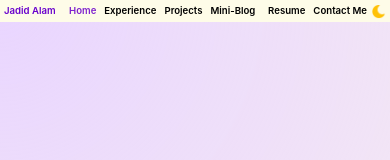
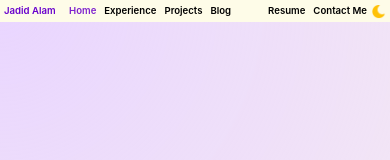
Before and after one commit to Jadid-Alam/FrontEndPortfolio, a React (Create React App) app: page / in a window 390 px wide. Shown: the top 160 px of the page. Built offline with nearby package versions, Linux system fonts and the light colour scheme.

Commit message:
fixed blog name for mobile

```diff
--- a/package.json
+++ b/package.json
@@ -6,6 +6,7 @@
     "@testing-library/jest-dom": "^5.17.0",
     "@testing-library/react": "^13.4.0",
     "@testing-library/user-event": "^13.5.0",
+    "js-cookie": "^3.0.5",
     "portfolio": "file:",
     "react": "^18.2.0",
     "react-dom": "^18.2.0",
--- a/src/Blog.js
+++ b/src/Blog.js
@@ -4,6 +4,7 @@ import darkModeImage from './images/night-mode.png';
 import lightModeImage from './images/day-mode.png';
 import { Link } from 'react-router-dom';
 import sendIcon from './images/send.png';
+import Cookies from 'js-cookie';
 
 const Blog = () => {
 
@@ -12,8 +13,12 @@ const Blog = () => {
     const [mouse, setMouse] = useState({x:0, y:0});
     const [fading, setFading] = useState({});
     const [darkMode, setDarkMode] = useState(() => {
+      //const savedMode = Cookies.get('darkMode');
       const savedMode = localStorage.getItem('darkMode');
-      return savedMode ? JSON.parse(savedMode) : false;
+      if (savedMode !== undefined && savedMode !== null) {
+        return savedMode;
+      }
+      return false;
     });
     const [posts, setPosts] = useState([]);
     const [comments, setComments] = useState([]);
@@ -25,13 +30,21 @@ const Blog = () => {
     const toggleDarkMode = () => {
       if (darkMode) {
           setDarkMode(false);
+          Cookies.remove('darkMode');
+          // Cookies.set('darkMode', false, { expires: 1 });
+          localStorage.removeItem('darkMode');
+          localStorage.setItem('darkMode', false);
       }
       else
       {
           setDarkMode(true);
+          // Cookies.remove('darkMode');
+          // Cookies.set('darkMode', true, { expires: 1 });
+          localStorage.removeItem('darkMode');
+          localStorage.setItem('darkMode', true);
       }
-      localStorage.setItem('darkMode', JSON.stringify(darkMode));
-    };
+  };
+
 
     const handleDownload = () => {
       const fileUrl = "/Jadid-Alam-CV.pdf";
@@ -217,7 +230,7 @@ const Blog = () => {
 
                         <li className={`p-1 md:p-2  transform transition  hover:text-purple-600
                         hover:translate-y-1 hover:transform hover:transition ${darkMode ? 'text-purple-300' : 'text-purple-700'}`}>
-                          <Link to='/mini-blog'>Mini-Blog</Link>
+                          <Link to='/mini-blog'>Blog</Link>
                         </li>
 
                     </ul>
--- a/src/ContactMe.js
+++ b/src/ContactMe.js
@@ -7,6 +7,7 @@ import gmailImage from './images/gmail.png';
 import linkedinImage from './images/linkedin.png';
 import githubImage from './images/github.png';
 import phoneImage from './images/telephone.png';
+import Cookies from 'js-cookie';
 
 const ContactMe = () => {
 
@@ -15,8 +16,12 @@ const ContactMe = () => {
     const [mouse, setMouse] = useState({x:0, y:0});
     const [fading, setFading] = useState({});
     const [darkMode, setDarkMode] = useState(() => {
+      //const savedMode = Cookies.get('darkMode');
       const savedMode = localStorage.getItem('darkMode');
-      return savedMode ? JSON.parse(savedMode) : false;
+      if (savedMode !== undefined && savedMode !== null) {
+        return savedMode;
+      }
+      return false;
     });
 
     const colours = [{r:119, g:0, b:225}, {r:47, g:0, b:99}];
@@ -35,13 +40,20 @@ const ContactMe = () => {
 
     const toggleDarkMode = () => {
       if (darkMode) {
-          setDarkMode(false);
+        setDarkMode(false);
+        // Cookies.remove('darkMode');
+        // Cookies.set('darkMode', false, { expires: 1 });
+        localStorage.removeItem('darkMode');
+        localStorage.setItem('darkMode', false);
       }
       else
       {
           setDarkMode(true);
+          // Cookies.remove('darkMode');
+          // Cookies.set('darkMode', true, { expires: 1 });
+          localStorage.removeItem('darkMode');
+          localStorage.setItem('darkMode', true);
       }
-      localStorage.setItem('darkMode', JSON.stringify(darkMode));
     };
 
     const changeColor = () => {
@@ -139,7 +151,7 @@ const ContactMe = () => {
                       hover:transform hover:transition ${darkMode ? 'text-purple-500' : 'text-black'}`}><Link to='/projects'>Projects</Link></li>
 
                       <li className={`p-1 md:p-2 transform transition hover:text-purple-600 hover:translate-y-1
-                      hover:transform hover:transition ${darkMode ? 'text-purple-500' : 'text-black'}`}><Link to='/mini-blog'>Mini-Blog</Link></li>
+                      hover:transform hover:transition ${darkMode ? 'text-purple-500' : 'text-black'}`}><Link to='/mini-blog'>Blog</Link></li>
 
 
                   </ul>
--- a/src/Experience.js
+++ b/src/Experience.js
@@ -3,14 +3,19 @@ import React , {useState, useEffect} from 'react';
 import darkModeImage from './images/night-mode.png';
 import lightModeImage from './images/day-mode.png';
 import { Link } from 'react-router-dom';
+import Cookies from 'js-cookie';
 
 const Experience = () => {
     const [color, setColor] = useState({r:64, g:0, b:140});
     const [inverse, setInverse] = useState(false);
     const [fading, setFading] = useState({});
     const [darkMode, setDarkMode] = useState(() => {
+      //const savedMode = Cookies.get('darkMode');
       const savedMode = localStorage.getItem('darkMode');
-      return savedMode ? JSON.parse(savedMode) : false;
+      if (savedMode !== undefined && savedMode !== null) {
+        return savedMode;
+      }
+      return false;
     });
     const [delayedDarkModeLeft, setDelayedDarkModeLeft] = useState('');
     const [delayedDarkModeRight, setDelayedDarkModeRight] = useState('');
@@ -32,13 +37,20 @@ const Experience = () => {
 
     const toggleDarkMode = () => {
       if (darkMode) {
-          setDarkMode(false);
+        setDarkMode(false);
+        // Cookies.remove('darkMode');
+        // Cookies.set('darkMode', false, { expires: 1 });
+        localStorage.removeItem('darkMode');
+        localStorage.setItem('darkMode', false);
       }
       else
       {
           setDarkMode(true);
+          // Cookies.remove('darkMode');
+          // Cookies.set('darkMode', true, { expires: 1 });
+          localStorage.removeItem('darkMode');
+          localStorage.setItem('darkMode', true);
       }
-      localStorage.setItem('darkMode', JSON.stringify(darkMode));
     };
 
     const changeColor = () => {
@@ -143,7 +155,7 @@ const Experience = () => {
                       hover:transform hover:transition ${darkMode ? 'text-purple-500' : 'text-black'}`}><Link to='/projects'>Projects</Link></li>
 
                       <li className={`p-1 md:p-2 transform transition hover:text-purple-600 hover:translate-y-1
-                      hover:transform hover:transition ${darkMode ? 'text-purple-500' : 'text-black'}`}><Link to='/mini-blog'>Mini-Blog</Link></li>
+                      hover:transform hover:transition ${darkMode ? 'text-purple-500' : 'text-black'}`}><Link to='/mini-blog'>Blog</Link></li>
 
 
                   </ul>
--- a/src/Home.js
+++ b/src/Home.js
@@ -4,6 +4,7 @@ import myImage from './images/LeetcodeProfile.PNG';
 import darkModeImage from './images/night-mode.png';
 import lightModeImage from './images/day-mode.png';
 import { Link } from 'react-router-dom';
+import Cookies from 'js-cookie';
 
 const Home = () => {
 
@@ -12,8 +13,12 @@ const Home = () => {
     const [mouse, setMouse] = useState({x:0, y:0});
     const [fading, setFading] = useState({});
     const [darkMode, setDarkMode] = useState(() => {
+      //const savedMode = Cookies.get('darkMode');
       const savedMode = localStorage.getItem('darkMode');
-      return savedMode ? JSON.parse(savedMode) : false;
+      if (savedMode !== undefined && savedMode !== null) {
+        return savedMode;
+      }
+      return false;
     });
 
     const colours = [{r:119, g:0, b:225}, {r:47, g:0, b:99}];
@@ -33,12 +38,19 @@ const Home = () => {
     const toggleDarkMode = () => {
       if (darkMode) {
           setDarkMode(false);
+          // Cookies.remove('darkMode');
+          // Cookies.set('darkMode', false, { expires: 1 });
+          localStorage.removeItem('darkMode');
+          localStorage.setItem('darkMode', false);
       }
       else
       {
           setDarkMode(true);
+          // Cookies.remove('darkMode');
+          // Cookies.set('darkMode', true, { expires: 1 });
+          localStorage.removeItem('darkMode');
+          localStorage.setItem('darkMode', true);
       }
-        localStorage.setItem('darkMode', JSON.stringify(darkMode));
     };
 
     const changeColor = () => {
@@ -140,7 +152,7 @@ const Home = () => {
                         hover:transform hover:transition ${darkMode ? 'text-purple-500' : 'text-black'}`}><Link to='/projects'>Projects</Link></li>
 
                         <li className={`p-1 md:p-2 transform transition hover:text-purple-600 hover:translate-y-1
-                        hover:transform hover:transition ${darkMode ? 'text-purple-500' : 'text-black'}`}><Link to='/mini-blog'>Mini-Blog</Link></li>
+                        hover:transform hover:transition ${darkMode ? 'text-purple-500' : 'text-black'}`}><Link to='/mini-blog'>Blog</Link></li>
 
 
                     </ul>
--- a/src/Projects.js
+++ b/src/Projects.js
@@ -7,6 +7,7 @@ import portfolioImage from './images/portfolioImage.PNG';
 import invoiceGif from './images/InoviceBuilderProjectGif.gif';
 import horseGif from './images/HorseRacingGif.gif';
 import hwPortal from './images/hwPortalGif.gif';
+import Cookies from 'js-cookie';
 
 const Projects = () => {
 
@@ -15,8 +16,12 @@ const Projects = () => {
     const [mouse, setMouse] = useState({x:0, y:0});
     const [fading, setFading] = useState({});
     const [darkMode, setDarkMode] = useState(() => {
+      //const savedMode = Cookies.get('darkMode');
       const savedMode = localStorage.getItem('darkMode');
-      return savedMode ? JSON.parse(savedMode) : false;
+      if (savedMode !== undefined && savedMode !== null) {
+        return savedMode;
+      }
+      return false;
     });
     const [clicked, setClicked] = useState({});
 
@@ -57,12 +62,19 @@ const Projects = () => {
     const toggleDarkMode = () => {
       if (darkMode) {
         setDarkMode(false);
+        // Cookies.remove('darkMode');
+        // Cookies.set('darkMode', false, { expires: 1 });
+        localStorage.removeItem('darkMode');
+        localStorage.setItem('darkMode', false);
       }
       else
       {
           setDarkMode(true);
+          // Cookies.remove('darkMode');
+          // Cookies.set('darkMode', true, { expires: 1 });
+          localStorage.removeItem('darkMode');
+          localStorage.setItem('darkMode', true);
       }
-        localStorage.setItem('darkMode', JSON.stringify(darkMode));
     };
 
     const changeColor = () => {
@@ -167,7 +179,7 @@ const Projects = () => {
                         </li>
 
                         <li className={`p-1 md:p-2 transform transition hover:text-purple-600 hover:translate-y-1
-                        hover:transform hover:transition ${darkMode ? 'text-purple-500' : 'text-black'}`}><Link to='/mini-blog'>Mini-Blog</Link></li>
+                        hover:transform hover:transition ${darkMode ? 'text-purple-500' : 'text-black'}`}><Link to='/mini-blog'>Blog</Link></li>
 
 
 
```
Also changed, not shown: 1 other file (tests, documents, lock files or other folders). Lines whose indentation alone changed are shown as unchanged.
